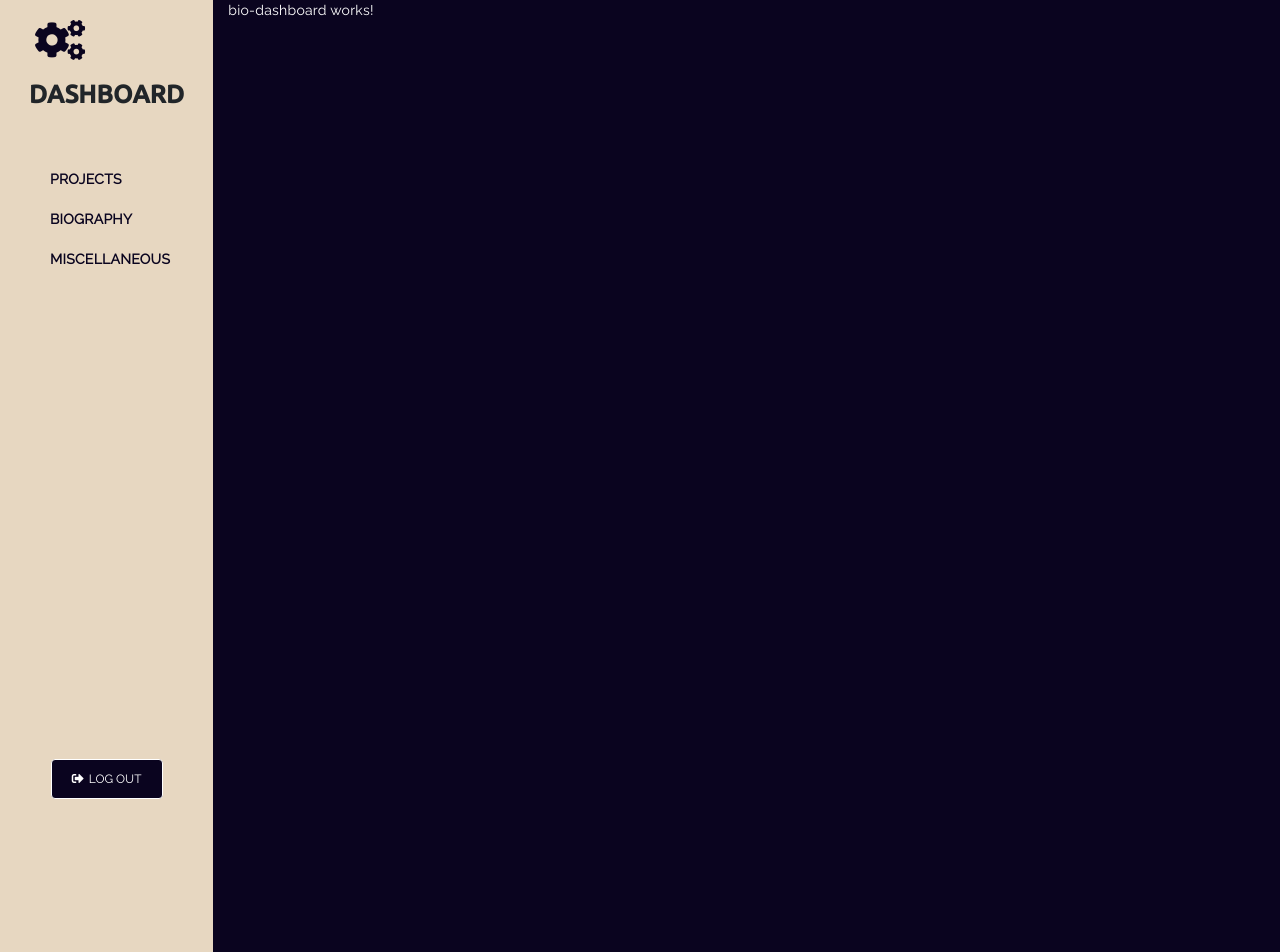
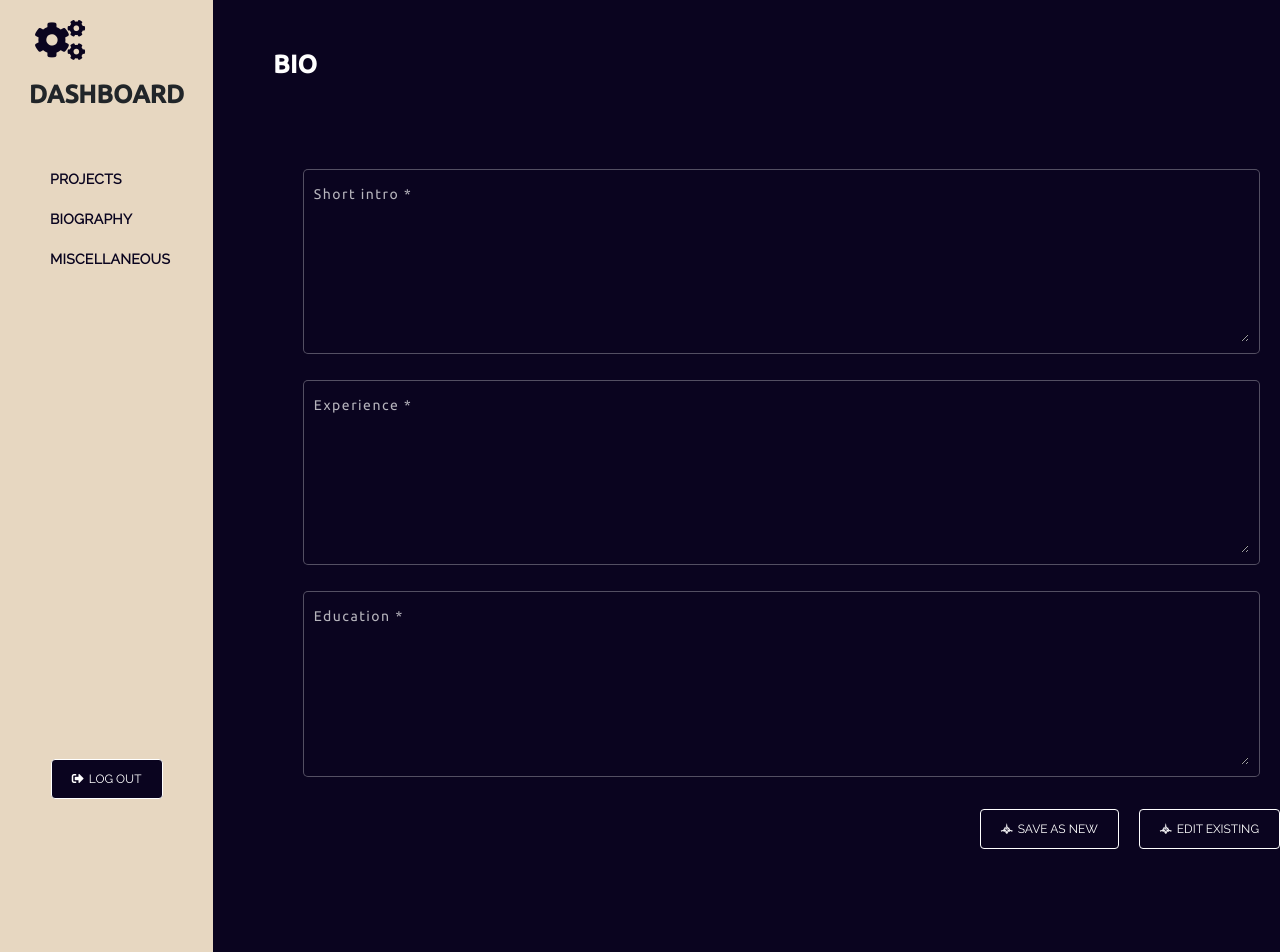
Before and after one commit to topicAna/myPortfolio, an Angular app in the folder front/: page /dashboard/bio in a window 1280 px wide. Shown: the top 952 px of the page. Built offline with nearby package versions, Linux system fonts and the light colour scheme.

Commit message:
bio dashboard

```diff
--- a/front/src/app/dashboard/admin-dashboard/admin-dashboard.component.scss
+++ b/front/src/app/dashboard/admin-dashboard/admin-dashboard.component.scss
@@ -27,6 +27,11 @@ ul li {
     margin-left: 35px;
     font-weight: bolder;
     color:var(--primary-darkened);
+    cursor: pointer;
+}
+
+ul li:focus {
+    outline: none !important;
 }
 
 .logout-button {
--- a/front/src/app/dashboard/bio-dashboard/bio-dashboard.component.html
+++ b/front/src/app/dashboard/bio-dashboard/bio-dashboard.component.html
@@ -1 +1,30 @@
-<p>bio-dashboard works!</p>
+<div class="container row">
+
+    <app-title class="row" [mode]="'subtitle-dashboard'" [text]="'Bio'"></app-title>
+
+    <form [formGroup]="formGroup" class="create-project-form col-12">
+        <mat-form-field appearance="outline">
+            <mat-label>Short intro</mat-label>
+            <textarea matInput formControlName="description"></textarea>
+        </mat-form-field>
+
+        <mat-form-field appearance="outline">
+            <mat-label>Experience</mat-label>
+            <textarea matInput formControlName="description"></textarea>
+        </mat-form-field>
+
+        <mat-form-field appearance="outline">
+            <mat-label>Education</mat-label>
+            <textarea matInput formControlName="description"></textarea>
+        </mat-form-field>
+
+
+        <div class="form-buttons">
+            <app-button class="send-form-button" [label]="'Save as new'" [icon]="'fab fa-galactic-senate'"
+                (click)="createBio()"></app-button>
+            <app-button class="edit-form-button" [label]="'Edit existing'" [icon]="'fab fa-galactic-senate'"
+                (click)="saveEditedBio()"></app-button>
+        </div>
+    </form>
+
+</div>
--- a/front/src/app/dashboard/bio-dashboard/bio-dashboard.component.scss
+++ b/front/src/app/dashboard/bio-dashboard/bio-dashboard.component.scss
@@ -1,3 +1,45 @@
-* {
-    color: white;
+.create-project-form {
+    width: 70%;
+    margin-left: 60px;
+    margin-top: 20px;
+    display: flex;
+    flex-direction: column;
 }
+
+.form-buttons {
+    width: 100%;
+    display: flex;
+    justify-content: flex-end;
+}
+
+.mat-form-field-appearance-outline{
+    margin-right: 20px !important;
+}
+
+.project-form-link-fields {
+    display: flex;
+    justify-content: center;
+    width: 100%;
+}
+
+.project-form-link-fields .mat-form-field-appearance-outline {
+    width: 100%;
+}
+
+textarea {
+    height: 150px;
+}
+
+.send-form-button {
+    display: flex;
+    align-self: flex-end;
+    margin-right: 20px;
+}
+
+textarea.mat-input-element {
+    color: var(--white);
+}
+
+input.mat-input-element {
+    color: var(--white);
+}
--- a/front/src/app/dashboard/bio-dashboard/bio-dashboard.component.ts
+++ b/front/src/app/dashboard/bio-dashboard/bio-dashboard.component.ts
@@ -1,4 +1,5 @@
 import { Component, OnInit } from '@angular/core';
+import { FormBuilder, FormGroup, FormControl, Validators } from '@angular/forms';
 
 @Component({
   selector: 'app-bio-dashboard',
@@ -9,7 +10,22 @@ export class BioDashboardComponent implements OnInit {
 
   constructor() { }
 
+  formGroup = new FormGroup ({
+    name: new FormControl ('', Validators.required),
+    description: new FormControl ('', Validators.required),
+    youtube_link: new FormControl ('', Validators.required),
+    github_link: new FormControl ('', Validators.required),
+  });
+
   ngOnInit(): void {
   }
 
+  createBio() {
+    console.log('bio created');
+  }
+
+  saveEditedBio() {
+    console.log('bio edited');
+  }
+
 }
```
